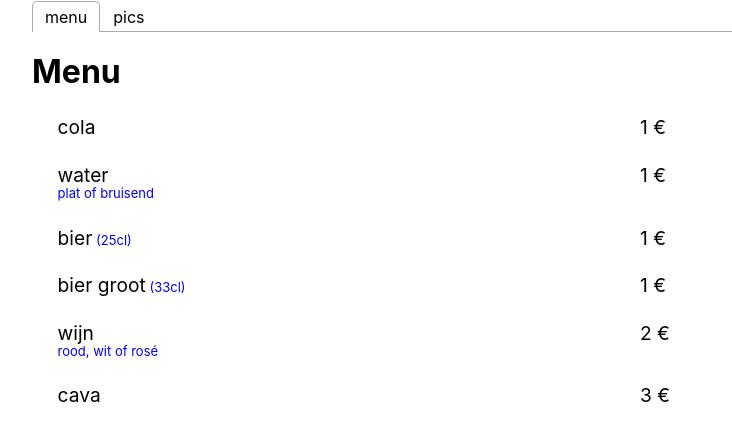
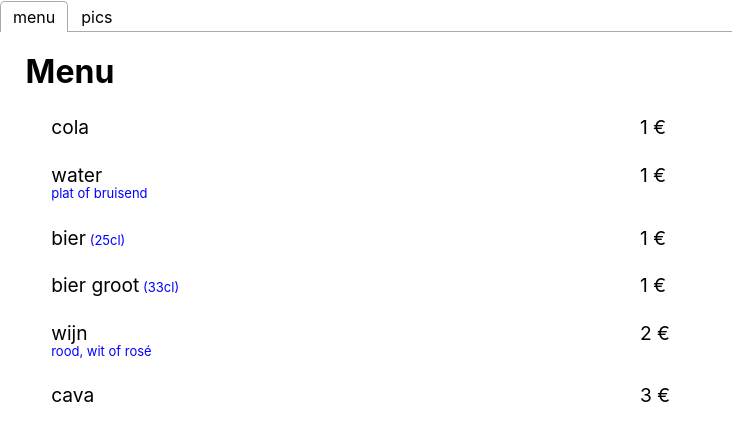
Before and after one commit to kristofmoons/toets2_react, a React (Create React App) app: page / in a window 1280 px wide. Shown: the top 440 px of the page, without its empty margins (0-732 px from the left). Built offline with nearby package versions, Linux system fonts and the light colour scheme.

Commit message:
fix layout

```diff
--- a/src/App.css
+++ b/src/App.css
@@ -1,3 +1,2 @@
 body {
-  padding: 0 2em;
 }
--- a/src/pages/MenuCardPage.js
+++ b/src/pages/MenuCardPage.js
@@ -3,7 +3,11 @@ import {MenuCard} from "../components/MenuCard";
 
 export function MenuCardPage(props) {
     const {products} = props;
-    return <MenuCard products={products}/>
+    return (
+        <div style={{margin: "0 2vw"}}>
+            <MenuCard products={products}/>
+        </div>
+    );
 }
 
 
--- a/src/pages/PicturesPage.js
+++ b/src/pages/PicturesPage.js
@@ -1,3 +1,7 @@
 export function PicturesPage() {
-    return <h1>Pictures</h1>;
+    return (
+        <div style={{margin: "0 2vw"}}>
+            <h1>Pictures</h1>
+        </div>
+    );
 }
```
